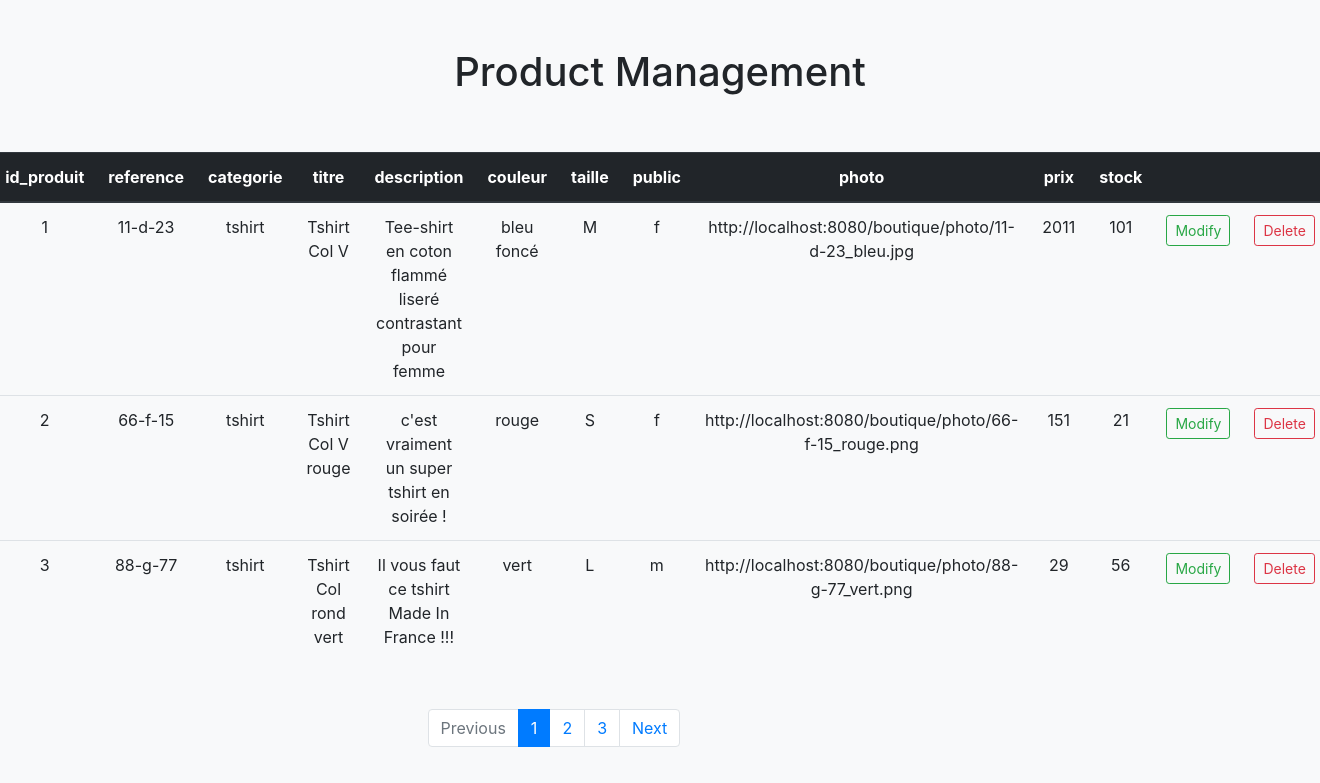
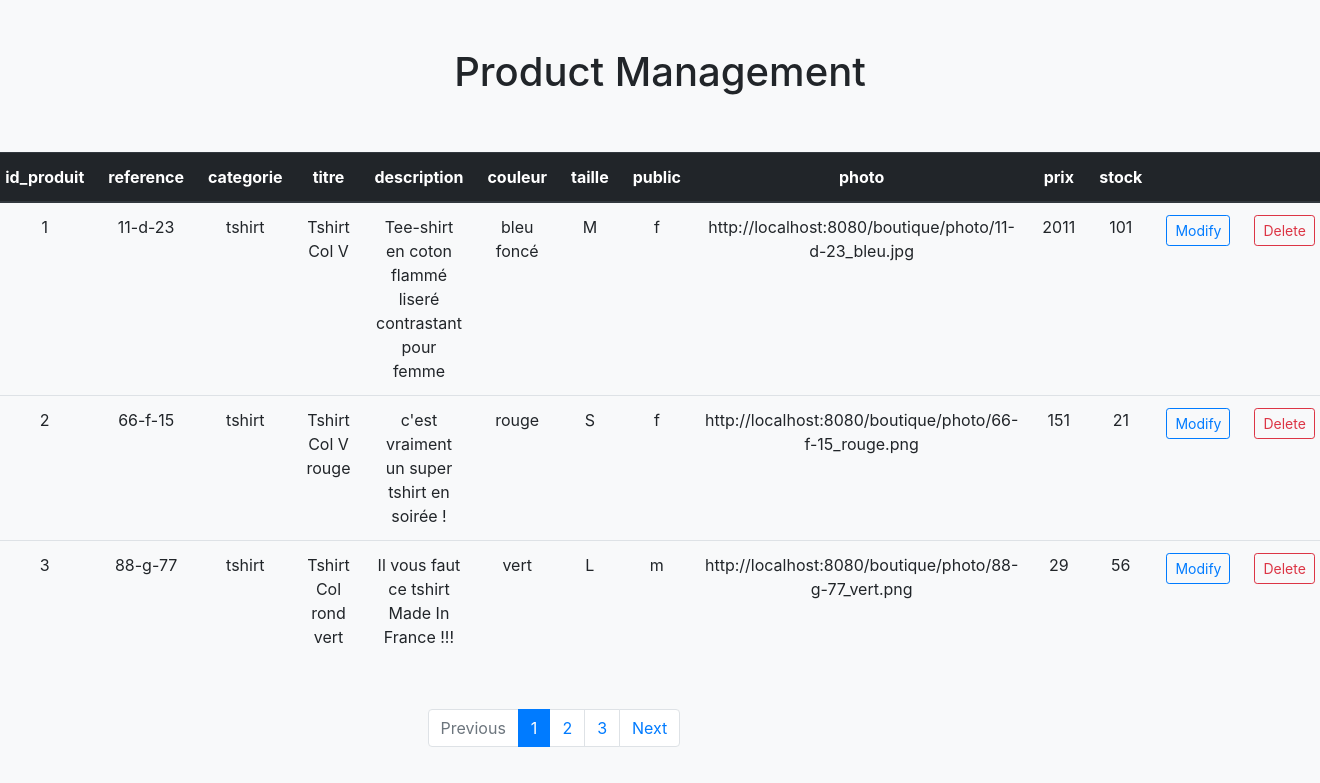
Before and after one commit to veuna-R/php_boutique_saints2022, a PHP site: page /admin/gestion_produits.php in a window 1320 px wide. Shown: the part 80-863 px from the top of the page. Run offline with PHP 8.4, Linux system fonts and the light colour scheme; data comes from the database, SQL or seed files in the repository; some libraries are stand-ins or nearby versions.

Commit message:
updated 08/09/2022 @ 16:31

```diff
--- a/admin/gestion_produits.php
+++ b/admin/gestion_produits.php
@@ -222,7 +222,7 @@ require_once("inc/header.php");
                 <?php } ?>
 
                 <!-- ***Lien de modification et de suppression*** -->
-                <td> <a href="?action=modification&id_produit=<?= $produit["id_produit"]?>#ajout_modif" role="button" class="btn btn-outline-success btn-sm"> Modify </a> </td>
+                <td> <a href="?action=modification&id_produit=<?= $produit["id_produit"]?>#ajout_modif" role="button" class="btn btn-outline-primary btn-sm"> Modify </a> </td>
 
                 <td> <a href="?action=suppression&id_produit=<?= $produit["id_produit"]?>" role="button" class="btn btn-outline-danger btn-sm"> Delete </a> </td>
 
```
Also changed, not shown: photo/Logo_R.png (added).
